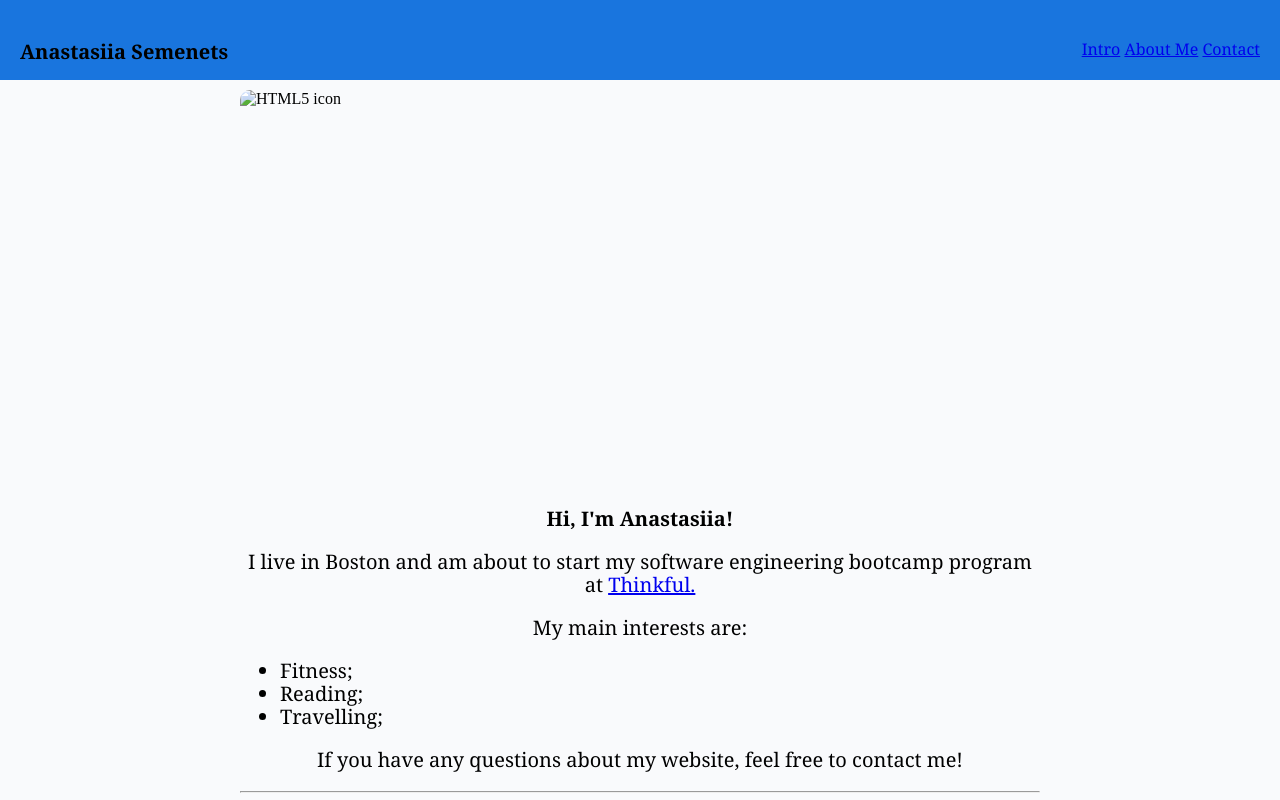
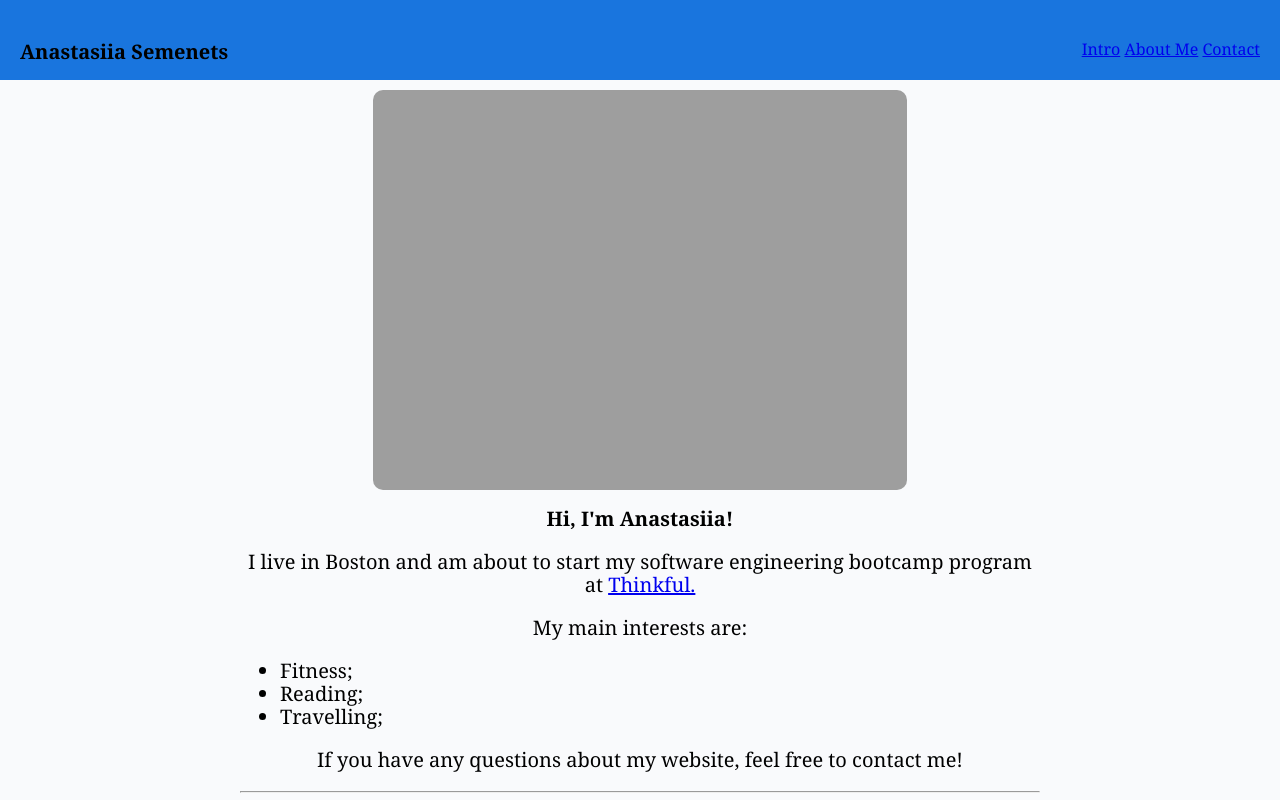
Before and after one commit to asemenets2022/MyPortfolio, a plain HTML site: page index.html in a window 1280 px wide. Shown: the top 800 px of the page. Drawn offline with nearby package versions, Linux system fonts and the light colour scheme; the site is published under a folder, as on GitHub Pages, so addresses that start at the root find nothing; a script that the page names is missing.

Commit message:
Update index.html

```diff
--- a/index.html
+++ b/index.html
@@ -25,7 +25,7 @@
     <main>
       <div class="middle">
         <!--adding the image from images folder by using src:-->
-        <img src="/images/my_photo.jpg" alt="HTML5 icon">
+        <img src="images/my_photo.jpg" alt="HTML5 icon">
 
         <h2 id="Intro">Hi, I'm Anastasiia!</h2>
 
```
